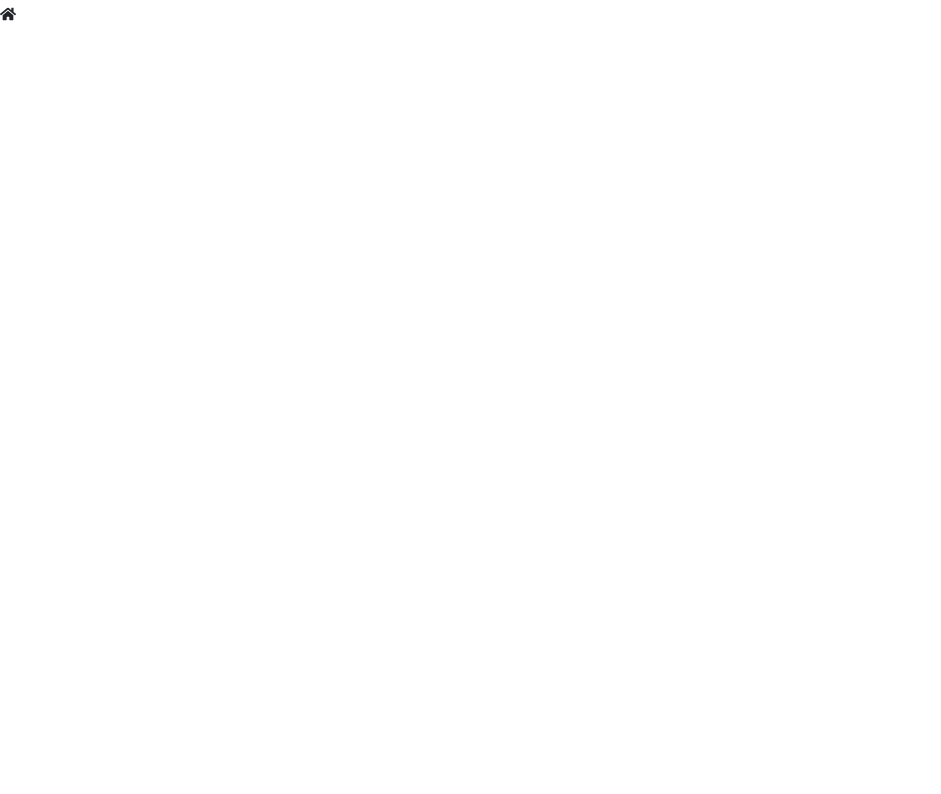
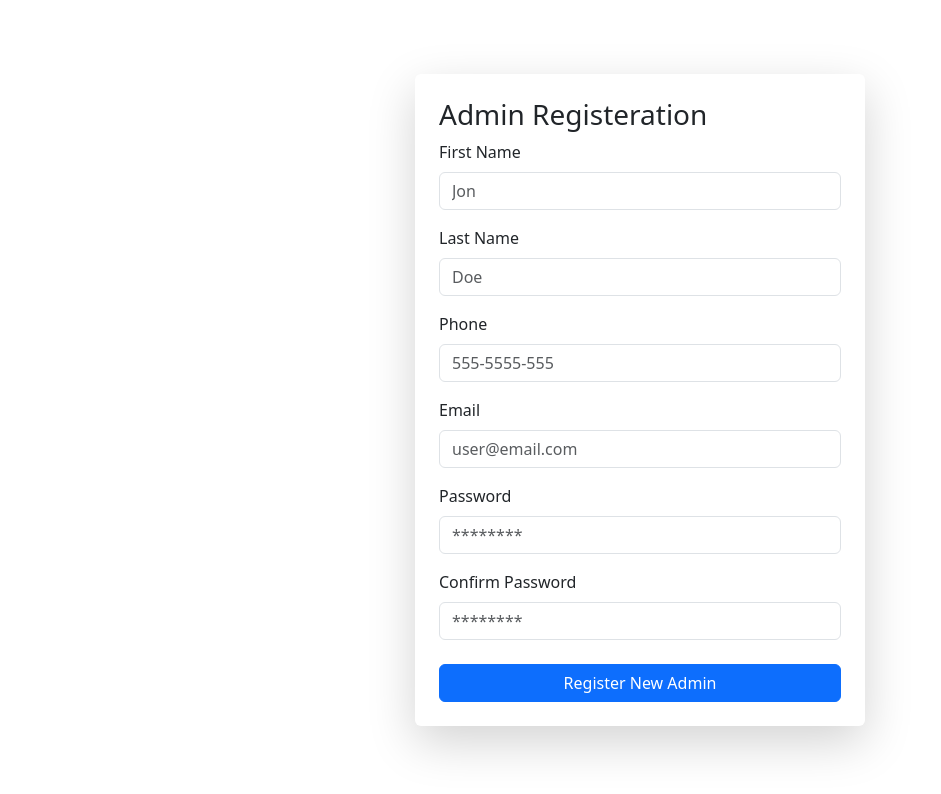
Before and after one commit to bikkashneupane/ui_admin_cms, a React (Vite) app: page /register in a window 1280 px wide. Shown: the top 794 px of the page, without its empty margins (0-941 px from the left). Built offline with nearby package versions, Linux system fonts and the light colour scheme; no server answers.

Commit message:
Routes, custom hook, reigster and login added

```diff
--- a/src/App.jsx
+++ b/src/App.jsx
@@ -3,11 +3,20 @@ import "bootstrap/dist/css/bootstrap.min.css";
 import "react-toastify/dist/ReactToastify.css";
 import { ToastContainer } from "react-toastify";
 import { FaHome } from "react-icons/fa";
+import { Routes, Route } from "react-router-dom";
+import { Dashboard } from "./pages/dashboard/Dashboard";
+import { Register } from "./pages/user/Register";
+import { Login } from "./pages/user/Login";
 
 function App() {
   return (
     <>
-      <FaHome />
+      <Routes>
+        {/* Public routes */}
+        <Route path="/" element={<Dashboard />} />
+        <Route path="/register" element={<Register />} />
+        <Route path="/login" element={<Login />} />
+      </Routes>
       <ToastContainer />
     </>
   );
--- /dev/null
+++ b/src/components/common/custom-input/CustomInput.jsx
@@ -0,0 +1,13 @@
+import React from "react";
+import { Form } from "react-bootstrap";
+
+export const CustomInput = ({ label, inputRef, ...rest }) => {
+  return (
+    <>
+      <Form.Group className="mb-3">
+        {label && <Form.Label>{label}</Form.Label>}
+        <Form.Control {...rest} ref={inputRef} />
+      </Form.Group>
+    </>
+  );
+};
--- /dev/null
+++ b/src/features/user/userAction.js
@@ -0,0 +1,27 @@
+import { postLoginAdmin, postNewAdmin } from "./userAxios";
+import { toast } from "react-toastify";
+
+// global pending toast
+export const apiProcessWithToast = async (func, obj) => {
+  const pending = func(obj);
+  toast.promise(pending, { pending: "Please Wait..." });
+
+  const response = await pending;
+  toast[response.status](response.message);
+
+  return response;
+};
+
+// sign user action
+export const createNewAdminAction = async (obj) => {
+  const { status, message } = await apiProcessWithToast(postNewAdmin, obj);
+  console.log(status, message);
+  //TODO
+};
+
+// login user action
+export const loginAdminAction = async (obj) => {
+  const { status, message } = await apiProcessWithToast(postLoginAdmin, obj);
+  console.log(status, message);
+  //TODO
+};
--- /dev/null
+++ b/src/features/user/userAxios.js
@@ -0,0 +1,21 @@
+import { apiProcessor } from "../../services/axiosHelper";
+
+const userEP = import.meta.env.VITE_APP_SERVER_ROOT + "/api/v1/users";
+
+// post new user
+export const postNewAdmin = (obj) => {
+  return apiProcessor({
+    url: userEP + "/register",
+    method: "POST",
+    data: obj,
+  });
+};
+
+// login user
+export const postLoginAdmin = (obj) => {
+  return apiProcessor({
+    url: userEP + "/login",
+    method: "POST",
+    data: obj,
+  });
+};
--- /dev/null
+++ b/src/features/user/userSlice.js
@@ -0,0 +1,17 @@
+import { createSlice } from "@reduxjs/toolkit";
+
+const initialState = {
+  user: {},
+};
+// create user slice
+const slice = createSlice({
+  name: "User",
+  initialState,
+  reducers: {
+    setUser: {},
+  },
+});
+
+const { reducer, actions } = slice;
+export const { setUser } = actions;
+export default reducer;
--- /dev/null
+++ b/src/hooks/useForm.jsx
@@ -0,0 +1,19 @@
+import { useState } from "react";
+
+const handleOnChange = ({ e, form, setForm }) => {
+  let { name, value, checked } = e.target;
+  if (name === "status") {
+    value = checked ? "active" : "inactive";
+  }
+
+  setForm({ ...form, [name]: value });
+};
+
+export const useForm = (initialState) => {
+  const [form, setForm] = useState(initialState);
+  return {
+    form,
+    setForm,
+    handleOnChange: (e) => handleOnChange({ e, form, setForm }),
+  };
+};
--- a/src/main.jsx
+++ b/src/main.jsx
@@ -4,11 +4,14 @@ import App from "./App.jsx";
 import "./index.css";
 import { Provider } from "react-redux";
 import store from "./redux-store/store.js";
+import { BrowserRouter } from "react-router-dom";
 
 ReactDOM.createRoot(document.getElementById("root")).render(
   <React.StrictMode>
     <Provider store={store}>
-      <App />
+      <BrowserRouter>
+        <App />
+      </BrowserRouter>
     </Provider>
   </React.StrictMode>
 );
--- /dev/null
+++ b/src/pages/dashboard/Dashboard.jsx
@@ -0,0 +1,5 @@
+import React from "react";
+
+export const Dashboard = () => {
+  return <div>Dashboard</div>;
+};
--- /dev/null
+++ b/src/pages/user/Login.jsx
@@ -0,0 +1,55 @@
+import { useRef } from "react";
+import { Button, Form } from "react-bootstrap";
+import { CustomInput } from "../../components/common/custom-input/CustomInput";
+import { loginAdminAction } from "../../features/user/userAction";
+
+export const Login = () => {
+  const emailRef = useRef("");
+  const passwordRef = useRef("");
+
+  const handleOnSubmit = (e) => {
+    e.preventDefault();
+    const email = emailRef.current.value;
+    const password = passwordRef.current.value;
+
+    loginAdminAction({ email, password });
+  };
+
+  const inputs = [
+    {
+      label: "Email",
+      name: "email",
+      type: "email",
+      placeholder: "user@email.com",
+      required: true,
+      inputRef: emailRef,
+    },
+    {
+      label: "Password",
+      name: "password",
+      type: "password",
+      placeholder: "********",
+      required: true,
+      inputRef: passwordRef,
+    },
+  ];
+
+  return (
+    <div className="d-flex justify-content-center align-items-center vh-100 ">
+      <div className="" style={{ width: "450px" }}>
+        <Form
+          className="shadow-lg p-4 rounded m-auto"
+          onSubmit={handleOnSubmit}
+        >
+          <h3>Admin Login</h3>
+          {inputs.map((item) => (
+            <CustomInput key={item.name} {...item} />
+          ))}
+          <Button className="w-100 mt-2" variant="primary" type="submit">
+            Login
+          </Button>
+        </Form>
+      </div>
+    </div>
+  );
+};
--- /dev/null
+++ b/src/pages/user/Register.jsx
@@ -0,0 +1,92 @@
+import React from "react";
+import { Button, Form } from "react-bootstrap";
+import { CustomInput } from "../../components/common/custom-input/CustomInput";
+import { useForm } from "../../hooks/useForm";
+import { createNewAdminAction } from "../../features/user/userAction";
+import { toast } from "react-toastify";
+
+const initialState = {
+  firstName: "",
+  lastName: "",
+  phone: "",
+  email: "",
+  password: "",
+  confirmPassword: "",
+};
+
+export const Register = () => {
+  const { form, setForm, handleOnChange } = useForm(initialState);
+
+  const handleOnSubmit = (e) => {
+    e.preventDefault();
+    const { confirmPassword, ...rest } = form;
+    if (confirmPassword !== rest.password) {
+      return toast.error("Password Not Matched");
+    }
+
+    createNewAdminAction(rest);
+  };
+
+  const inputs = [
+    {
+      label: "First Name",
+      name: "firstName",
+      type: "text",
+      placeholder: "Jon",
+      required: true,
+    },
+    {
+      label: "Last Name",
+      name: "lastName",
+      type: "text",
+      placeholder: "Doe",
+      required: true,
+    },
+    {
+      label: "Phone",
+      name: "phone",
+      type: "number",
+      placeholder: "555-5555-555",
+    },
+    {
+      label: "Email",
+      name: "email",
+      type: "email",
+      placeholder: "user@email.com",
+      required: true,
+    },
+    {
+      label: "Password",
+      name: "password",
+      type: "password",
+      placeholder: "********",
+      required: true,
+    },
+    {
+      label: "Confirm Password",
+      name: "confirmPassword",
+      type: "password",
+      placeholder: "********",
+      required: true,
+    },
+  ];
+
+  return (
+    <div className="d-flex justify-content-center align-items-center vh-100 ">
+      <div className="" style={{ width: "450px" }}>
+        <Form
+          className="shadow-lg p-4 rounded m-auto"
+          onSubmit={handleOnSubmit}
+        >
+          <h3>Admin Registeration</h3>
+          {inputs.map((item) => (
+            <CustomInput key={item.name} {...item} onChange={handleOnChange} />
+          ))}
+          <Button className="w-100 mt-2" variant="primary" type="submit">
+            Register New Admin
+          </Button>
+        </Form>
+      </div>
+    </div>
+  );
+};
--- a/src/redux-store/store.js
+++ b/src/redux-store/store.js
@@ -1,8 +1,9 @@
 import { configureStore } from "@reduxjs/toolkit";
+import userReducer from "../features/user/userSlice";
 
 const store = configureStore({
   reducer: {
-    userInfo: {},
+    userInfo: userReducer,
   },
 });
 
--- /dev/null
+++ b/src/services/axiosHelper.js
@@ -0,0 +1,28 @@
+import axios from "axios";
+
+const getRefreshJwt = () => {};
+const getAccessJwt = () => {};
+
+export const apiProcessor = async ({
+  url,
+  method,
+  data,
+  isPrivate,
+  isRefreshJwt,
+}) => {
+  try {
+    const headers = {
+      Authorization: isPrivate
+        ? isRefreshJwt
+          ? getRefreshJwt()
+          : getAccessJwt()
+        : null,
+    };
+    const response = await axios({ url, method, data, headers });
+    console.log(response);
+    return response.data;
+  } catch (error) {
+    console.log(error);
+    return error;
+  }
+};
```
